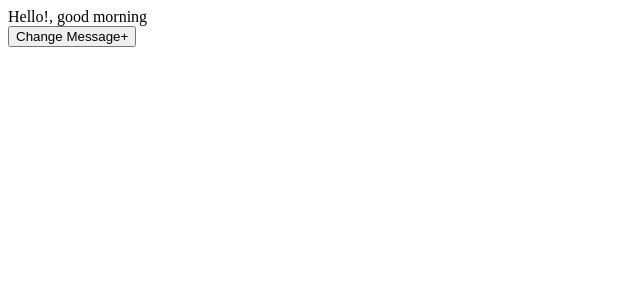
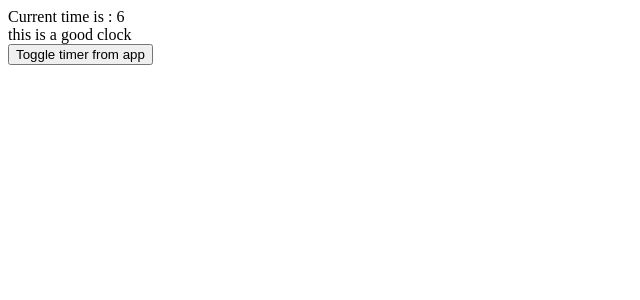
Before and after one commit to djv007/complete-react-tutorial, a React app: page / in a window 1280 px wide. Shown: the top 300 px of the page, without its empty margins (0-640 px from the left). Built offline with nearby package versions, Linux system fonts and the light colour scheme.

Commit message:
useEffect hook

```diff
--- a/src/App.js
+++ b/src/App.js
@@ -1,29 +1,38 @@
 import Button from "./Button";
 import Text from "./Text";
-import React, {useState , useCallback} from "react";
+import React, {useState , useCallback, useEffect} from "react";
+import Timer from "./Timer";
 
 
 const App = () => {
-  let [message, setData] = useState("Hello!, good morning");
+  // const [data1, setData1] = useState(0);
+  // const [data2, setData2] = useState(0);
 
-  const changeMessage = useCallback(() => {
-    // console.log("before update" , message);
-    // setData(message);
-    setData( (prevData) => {
-      console.log("previous data : " , prevData);
-      return "Hello!, good afternoon";
-    })
+  // useEffect( () => {
+  //   console.log("data 1 changed");
+  // }, [data1]);
 
-    // even after update , message value will be older one as setData() is an async task
-    // console.log("after update", message);
+  // useEffect(() => {
+  //   console.log("data 2 changed");
+  // }, [data2]);
 
-  }, [])
+  const [showTimer , toggleTimer] = useState(true);
+  return <>
+  {showTimer && <Timer customText = "this is a good clock"/>}
+    <button onClick={() => toggleTimer(!showTimer)}>Toggle timer from app</button>
+  </>
 
-  return <>
-  <div>{message}</div>
-    {/* <button onClick={changeMessage}>Change Message</button> */}
-    <Button clickAction={changeMessage}>Change Message</Button>
-  </>
+  // return <>
+  //   <Text externalData = {data1}></Text>
+  //   <br />
+  //   <button onClick={() => setData1( (prevData) => prevData + 1)}>Update 1</button>
+
+  //   <br/>
+
+  //   <Text externalData={data2}></Text>
+  //   <br />
+  //   <button onClick={() => setData2((prevData) => prevData + 1)}>Update 2</button>
+  // </>
 }
 
 export default App;
--- a/src/Text.js
+++ b/src/Text.js
@@ -1,9 +1,12 @@
-import React, {memo} from "react";
+import React, {memo, useEffect} from "react";
 
 const Text = memo((props) => {
-  console.log("props" , props);
-  const {children} = props;
-  return <div>{children}</div>;
+  const {children, externalData} = props;
+  useEffect(() => {
+    console.log("external Data changed", externalData);
+  }, [externalData]);
+
+  return <div>{externalData}{children}</div>;
 })
 
 export default Text;
--- /dev/null
+++ b/src/Timer.js
@@ -0,0 +1,44 @@
+import React, { useState, useEffect } from "react";
+
+
+const Timer = (props) => {
+  const { customText } = props;
+  const [counter, setCounter] = useState(true);
+
+  useEffect( () => {
+    const interval = setInterval(() => {
+      console.log("I m running setinterval");
+      setCounter((prevCounter) => prevCounter + 1);
+    }, 1000);
+
+    console.log("Created an interval with id" , interval);
+    // this is a clean up func , will execute on unmount of the component
+    return () => {
+      console.log("I was unmounted");
+      clearInterval(interval);
+      console.log("cleared an interval with id", interval);
+    }
+  }, []);
+
+  useEffect( () => {
+    return () =>  {
+      console.log("Cleaning up 2nd effect for customText");
+    }
+  }, [customText]);
+
+  useEffect(() => {
+    console.log("I am rendering again and again");
+    return () => {
+      console.log("Cleaning up 3rd effect");
+    }
+  });
+
+  return <>
+  <span>Current time is : {counter}</span>
+  <br/>
+    <span>{customText}</span>
+    <br/>
+  </>
+}
+
+export default Timer;
```
